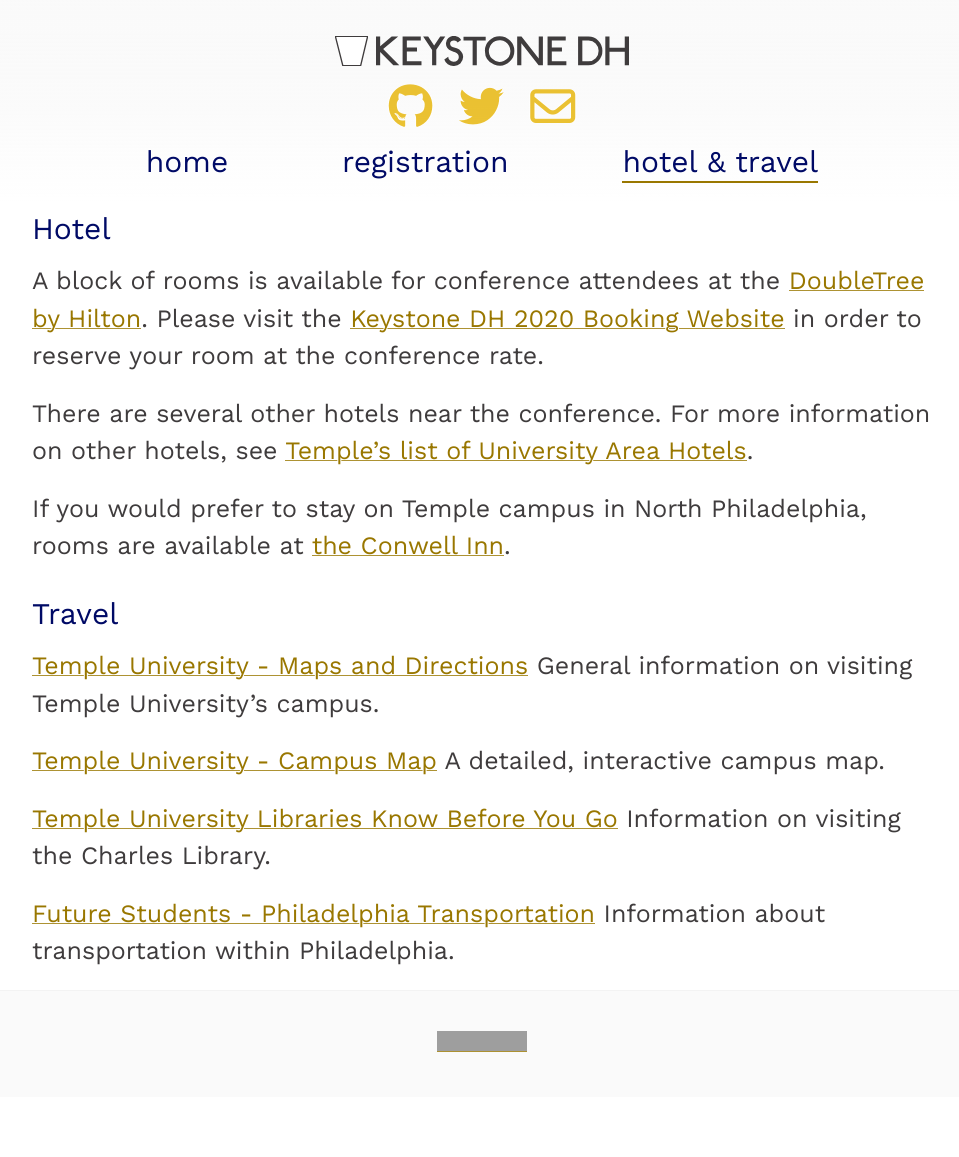
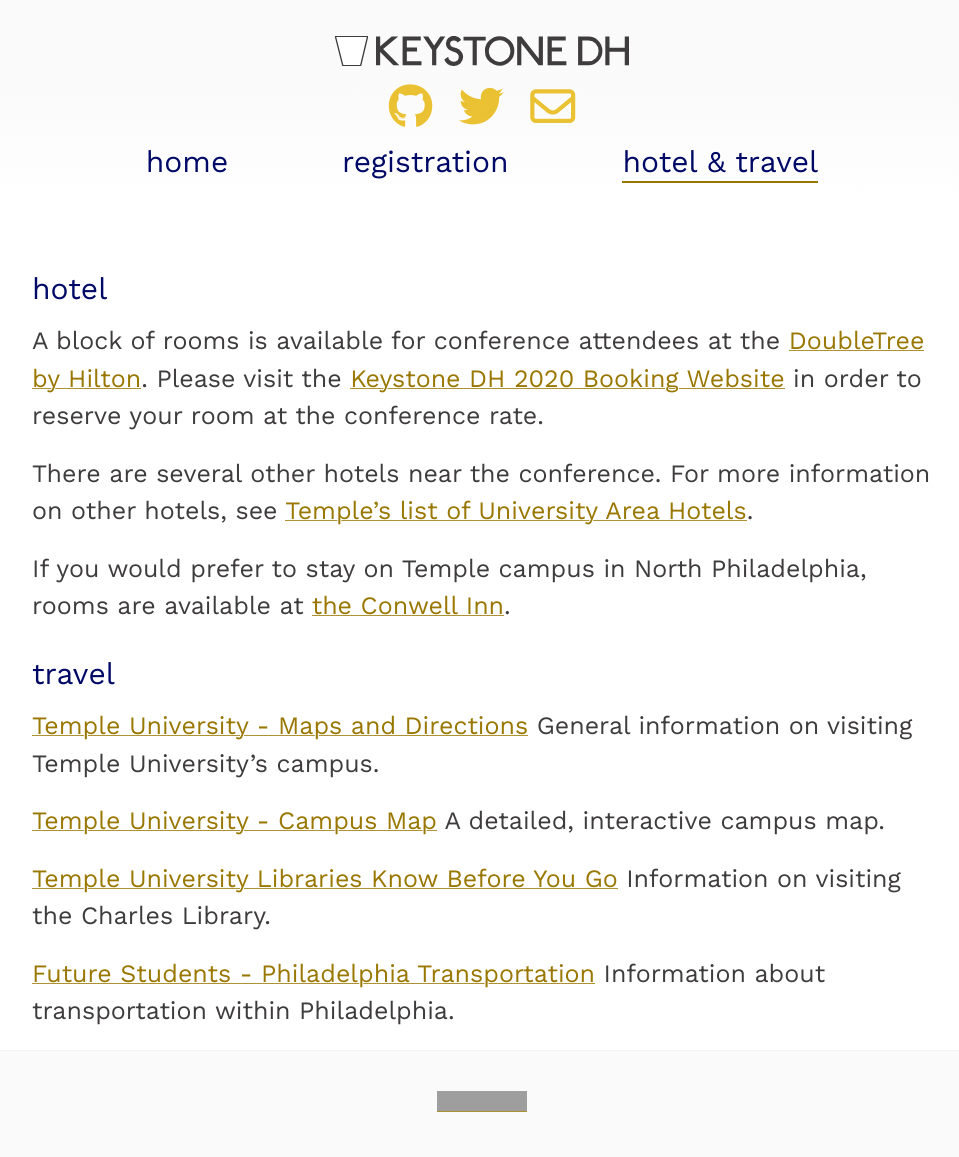
Before and after one commit to KeystoneDH/2021, a Jekyll site: the page built from travel.md, in a window 1280 px wide. Shown: the whole page, without its empty margins (158-1117 px from the left). Built offline with Jekyll 4.4.1, drawn with Linux system fonts in a browser that asks for light colours; nearby versions of some CDN libraries; before the commit the page ends 1097 px from its top, so only the background shows below that; grey boxes are pictures that could not be loaded.

Commit message:
updates this years conference info

```diff
--- a/_sass/_custom.scss
+++ b/_sass/_custom.scss
@@ -115,7 +115,7 @@ header .social-icons div.social-icons a{
 
 div.site-wrap div.post {
 
-    padding-top: 3 * $h1;
+    padding-top: 4 * $h1;
 
     & h2.page-title {
         text-align: center;
--- a/travel.md
+++ b/travel.md
@@ -5,7 +5,7 @@ id: travel
 tags: page
 ---
 
-## Hotel
+## hotel
 
 A block of rooms is available for conference attendees at the [DoubleTree by Hilton](https://www.hilton.com/en/locations/doubletree/). Please visit the [Keystone DH 2020 Booking Website]( https://book.passkey.com/e/50086178) in order to reserve your room at the conference rate.
 
@@ -13,7 +13,7 @@ There are several other hotels near the conference. For more information on othe
 
 If you would prefer to stay on Temple campus in North Philadelphia, rooms are available at [the Conwell Inn](https://www.conwellinn.com/).
 
-## Travel
+## travel
 
 [Temple University - Maps and Directions](https://www.temple.edu/maps-and-directions) General information on visiting Temple University's campus.
 
```
Also changed, not shown: index.md (+1 -1 lines), registration.md (+0 -2 lines).
